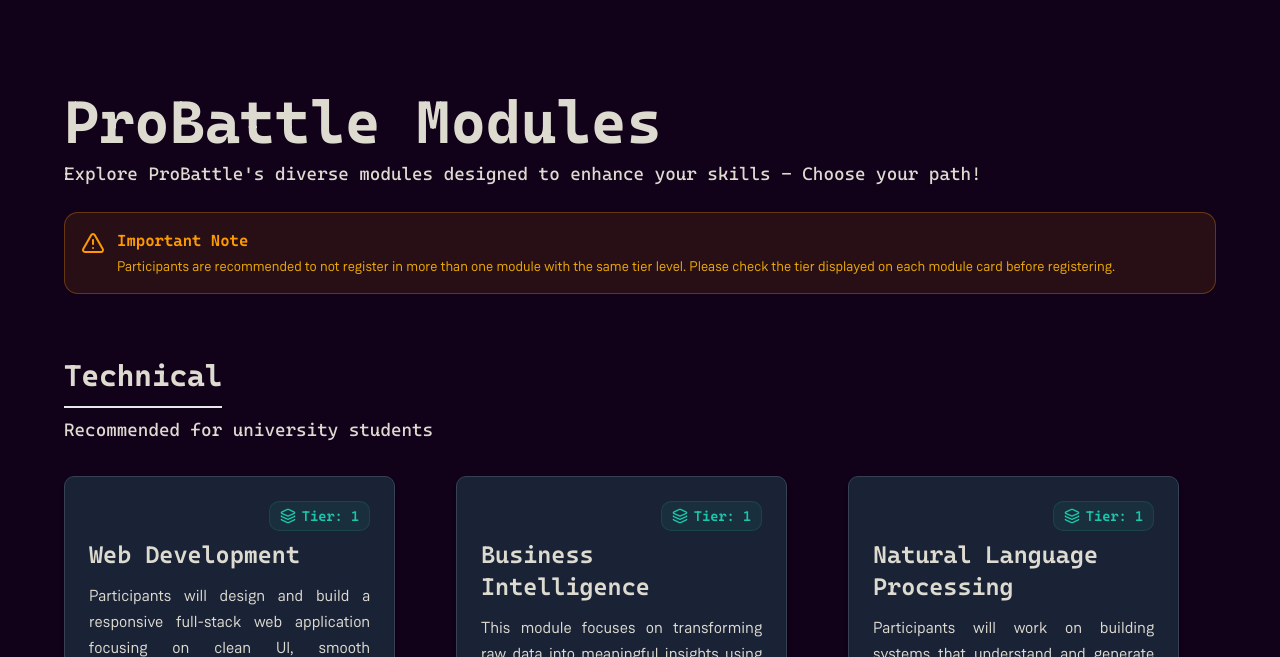
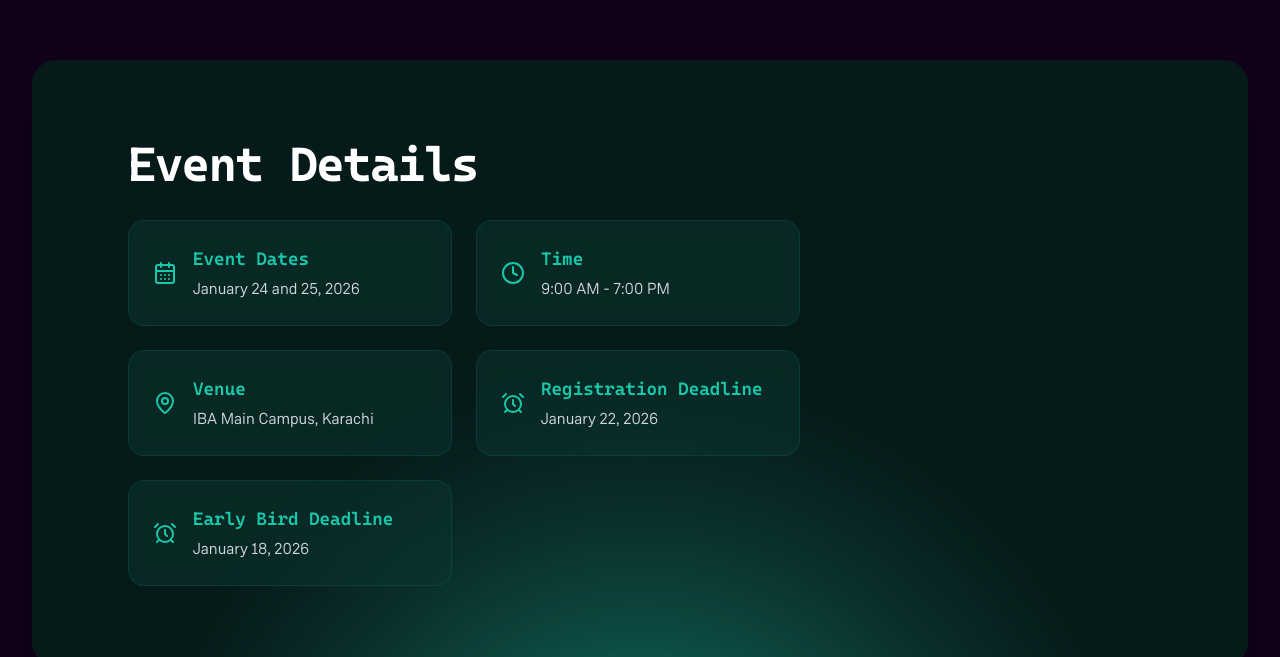
Before and after one commit to css-iba/css-website, a Next.js app: page /ProBattle in a window 1280 px wide. Shown: the part 1643-2300 px from the top of the page. Built offline with nearby package versions, Linux system fonts and the light colour scheme.

Commit message:
Update page.tsx

```diff
--- a/app/ProBattle/page.tsx
+++ b/app/ProBattle/page.tsx
@@ -7,11 +7,13 @@ import ModulesSection from "@/components/ProBattle/ModulesSection";
 import Contact from "@/components/ProBattle/Contact";
 import RegisterCTA from "@/components/ProBattle/RegisterCTA"
 import FAQs from "@/components/ProBattle/FAQs";
+import Details from "@/components/ProBattle/Details";
 
 const ProBattle: React.FC = () => {
   return (
     <main className="min-h-screen colour-bg">
       <About />
+      <Details />
       <ModulesSection />
       <RegisterCTA />
       <Contact />
```
